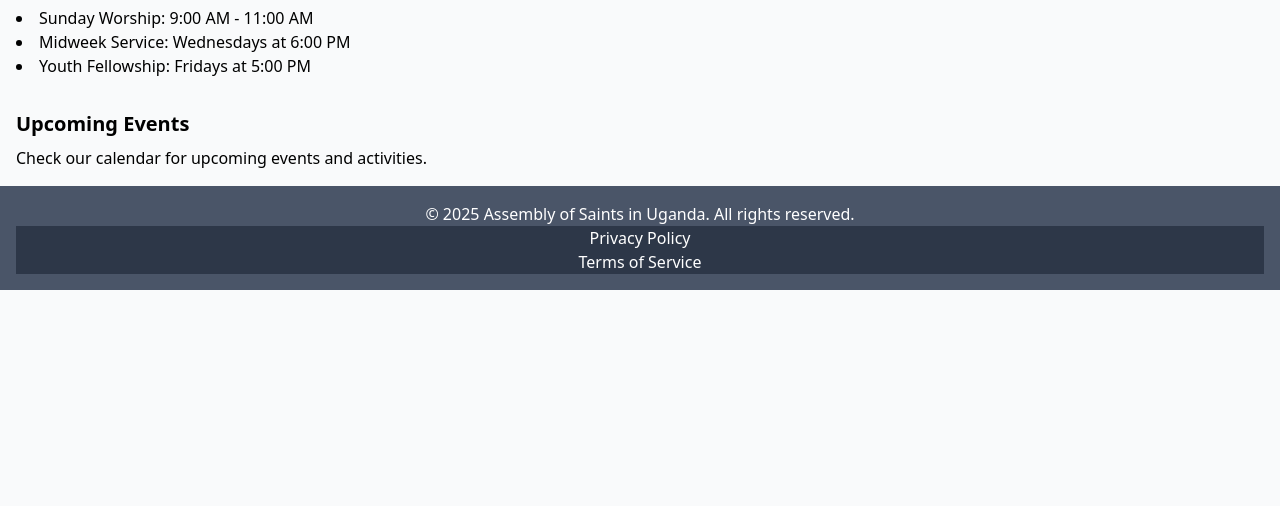
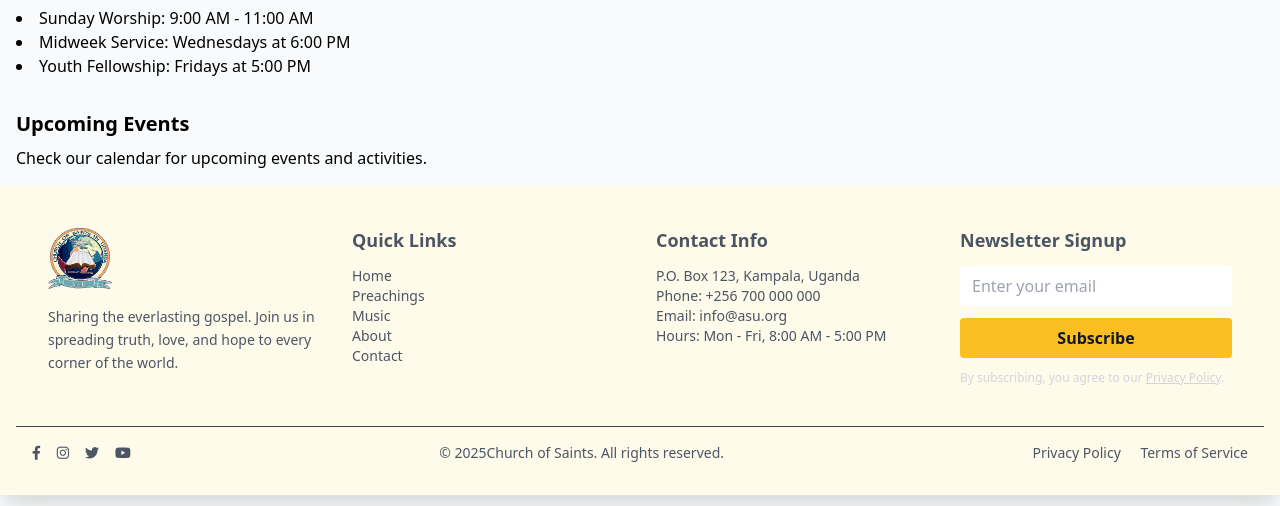
Before and after one commit to Bless-ngesera/ASSEMBLY_OF_SAINTS_IN_UGANDA, a PHP site: page /index.php in a window 1280 px wide. Shown: the part 294-800 px from the top of the page. Run offline with PHP 8.4, Linux system fonts and the light colour scheme; some libraries are stand-ins or nearby versions.

Commit message:
Update footer.php

```diff
--- a/assembly-of-saints/user-folder/includes/footer.php
+++ b/assembly-of-saints/user-folder/includes/footer.php
@@ -1,14 +1,78 @@
-<?php
-// Footer section of the web page
-?>
-<footer>
-    <p>&copy; <?php echo date("Y"); ?> Assembly of Saints in Uganda. All rights reserved.</p>
-    <nav>
-        <ul>
-            <li><a href="privacy.php">Privacy Policy</a></li>
-            <li><a href="terms.php">Terms of Service</a></li>
-        </ul>
-    </nav>
+<!DOCTYPE html>
+<html lang="en">
+<head>
+    <meta charset="UTF-8">
+    <meta name="viewport" content="width=device-width, initial-scale=1.0">
+    <title>About Us - Assembly of Saints in Uganda</title>
+    <link rel="stylesheet" href="css/styles.css">
+    <link href="https://cdn.jsdelivr.net/npm/tailwindcss@2.2.19/dist/tailwind.min.css" rel="stylesheet">
+    <link rel="stylesheet" href="https://cdnjs.cloudflare.com/ajax/libs/font-awesome/6.0.0/css/all.min.css">
+</head>
+
+<footer class="bg-yellow-50 text-gray-600 pt-10 text-left shadow-xl">
+  <div class="max-w-7xl mx-auto px-4 sm:px-6 lg:px-8 grid grid-cols-1 md:grid-cols-4 gap-8 pb-10">
+
+    <!-- Logo & About -->
+    <div>
+      <img src="images/church_logo.png" alt="Logo" class="w-16 h-16 mb-4">
+      <p class="text-sm leading-relaxed">
+        Sharing the everlasting gospel. Join us in spreading truth, love, and hope to every corner of the world.
+      </p>
+    </div>
+
+    <!-- Quick Links -->
+    <div>
+      <h3 class="font-semibold text-lg mb-3 ">Quick Links</h3>
+      <div class="space-y-2 text-sm">
+        <a href="index.php" class="hover:text-yellow-400">Home</a><br>
+        <a href="preachings.php" class="hover:text-yellow-400">Preachings</a><br>
+        <a href="music.php" class="hover:text-yellow-400">Music</a><br>
+        <a href="about.php" class="hover:text-yellow-400">About</a><br>
+        <a href="contact.php" class="hover:text-yellow-400">Contact</a>
+      </div>
+    </div>
+
+    <!-- Contact Info -->
+    <div>
+      <h3 class="font-semibold text-lg mb-3">Contact Info</h3>
+      <p class="text-sm">P.O. Box 123, Kampala, Uganda</p>
+      <p class="text-sm">Phone: +256 700 000 000</p>
+      <p class="text-sm">Email: info@asu.org</p>
+      <p class="text-sm">Hours: Mon - Fri, 8:00 AM - 5:00 PM</p>
+    </div>
+
+    <!-- Newsletter Signup -->
+    <div>
+      <h3 class="font-semibold text-lg mb-3">Newsletter Signup</h3>
+      <form class="flex flex-col space-y-3">
+        <input type="email" placeholder="Enter your email" class="px-3 py-2 rounded text-gray-900 focus:outline-none" required>
+        <button type="submit" class="bg-yellow-400 hover:bg-yellow-500 text-gray-900 font-semibold px-3 py-2 rounded">
+          Subscribe
+        </button>
+        <p class="text-xs text-gray-300">By subscribing, you agree to our <a href="privacy.php" class="underline">Privacy Policy</a>.</p>
+      </form>
+    </div>
+
+  </div>
+
+  <!-- Bottom Bar -->
+  <div class="bg-yellow-50 border-t border-gray-700 py-4">
+    <div class="max-w-7xl mx-auto px-4 flex flex-col md:flex-row justify-between items-center text-sm">
+
+      <!-- Social Media & Legal -->
+      <div class="flex space-x-4 mb-4 md:mb-0">
+      <a href="#" class="hover:text-yellow-400" aria-label="Facebook"><i class="fab fa-facebook-f"></i></a>
+                <a href="#" class="hover:text-yellow-400" aria-label="Instagram"><i class="fab fa-instagram"></i></a>
+                <a href="#" class="hover:text-yellow-400" aria-label="Twitter"><i class="fab fa-twitter"></i></a>
+                <a href="#" class="hover:text-yellow-400" aria-label="YouTube"><i class="fab fa-youtube"></i></a>
+      </div>
+
+      <p>&copy; <?php echo date("Y"); ?>Church of Saints. All rights reserved.</p>
+      <div class="space-x-4 mt-2 md:mt-0">
+        <a href="privacy.php" class="hover:text-yellow-400">Privacy Policy</a>
+        <a href="terms.php" class="hover:text-yellow-400">Terms of Service</a>
+      </div>
+    </div>
+  </div>
 </footer>
-</body>
 </html>
```
